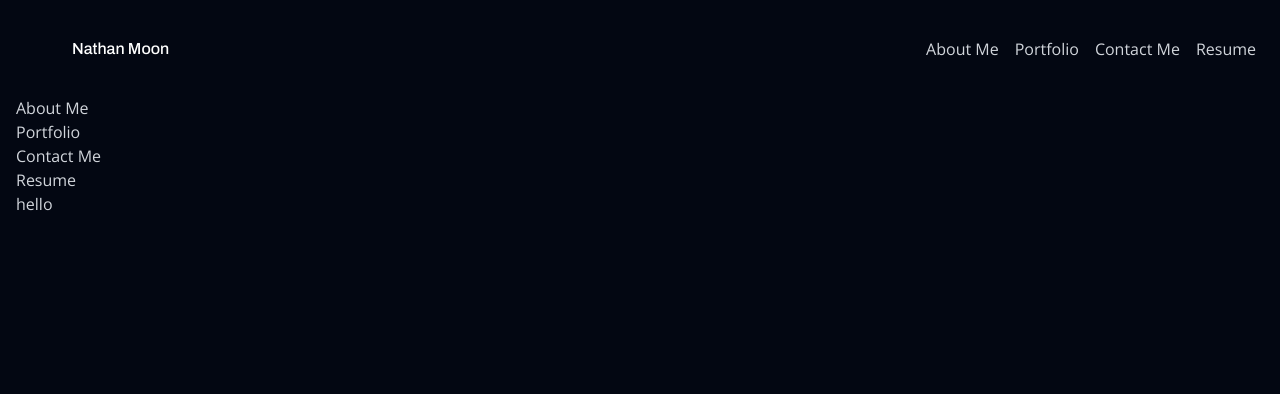
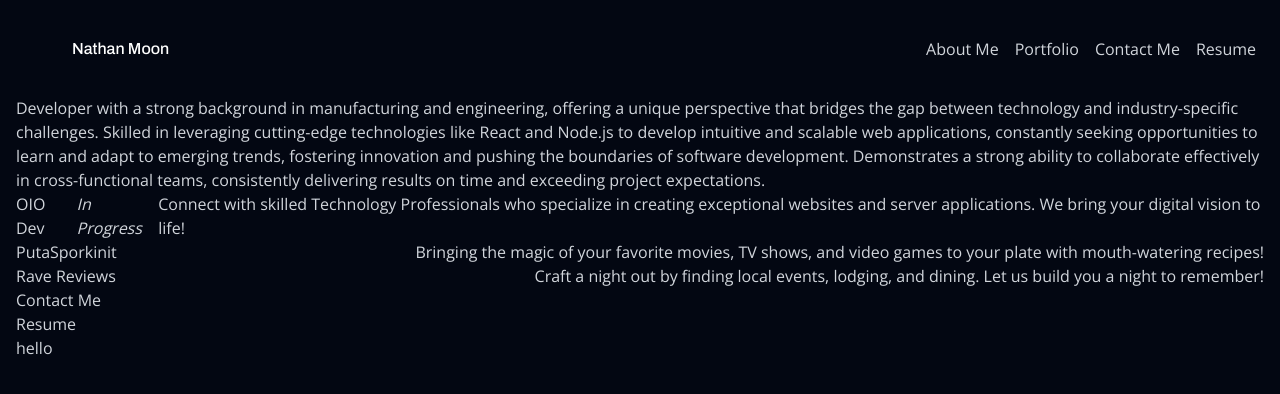
Before and after one commit to Cyanasaurusrex/Nathan_Moon_Portfolio, a Next.js app: page / in a window 1280 px wide. Shown: the top 394 px of the page. Built offline with nearby package versions, Linux system fonts and the light colour scheme; no server answers.

Commit message:
added framework for portfolio

```diff
--- a/src/components/AboutMe.js
+++ b/src/components/AboutMe.js
@@ -1,5 +1,6 @@
 "use Client";
 
 export default function AboutMe() {
-  return( <p>About Me</p>)
+  return( <p>Developer with a strong background in manufacturing and engineering, offering a unique perspective that bridges the gap between technology and industry-specific challenges. Skilled in leveraging cutting-edge technologies like React and Node.js to develop intuitive and scalable web applications, constantly seeking opportunities to learn and adapt to emerging trends, fostering innovation and pushing the boundaries of software development. Demonstrates a strong ability to collaborate effectively in cross-functional teams, consistently delivering results on time and exceeding project expectations.
+    </p>)
 }
--- a/src/components/Portfolio.js
+++ b/src/components/Portfolio.js
@@ -1,5 +1,32 @@
 "use Client";
+import Link from "next/link";
 
 export default function Portfolio() {
-  return <p>Portfolio</p>;
+  return (
+    <div>
+      <div className="flex flex-row justify-between">
+        <Link href="https://github.com/CodeByDex/OIODev">OIO Dev</Link>
+        <p className=" italic">In Progress</p>
+        <p>
+          Connect with skilled Technology Professionals who specialize in
+          creating exceptional websites and server applications. We bring your
+          digital vision to life!
+        </p>
+      </div>
+      <div className="flex flex-row justify-between">
+        <Link href="https://www.putasporkinit.co/">PutaSporkinit</Link>
+        <p>
+          Bringing the magic of your favorite movies, TV shows, and video games
+          to your plate with mouth-watering recipes!
+        </p>
+      </div>
+      <div className="flex flex-row justify-between">
+        <Link href="https://moxufo.github.io/Rave-Reviews/">Rave Reviews</Link>
+        <p>
+          Craft a night out by finding local events, lodging, and dining. Let us
+          build you a night to remember!
+        </p>
+      </div>
+    </div>
+  );
 }
```
